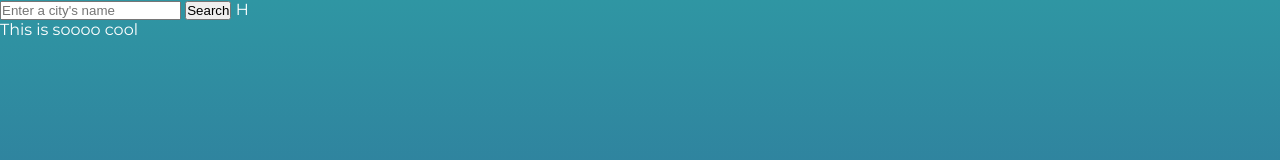
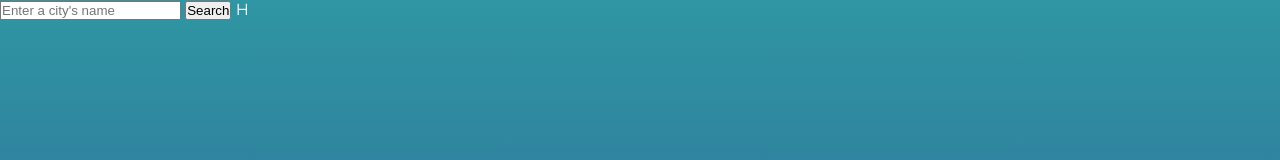
Before and after one commit to grngmdn/weather-app, a plain HTML site: page index.html in a window 1280 px wide. Shown: the top 160 px of the page. Drawn offline with Linux system fonts and the light colour scheme.

Commit message:
back to build

```diff
--- a/index.html
+++ b/index.html
@@ -19,7 +19,7 @@
           <input id="inputValue" placeholder="Enter a city's name" />
           <button id="searchButton" onclick="validation()">Search</button>
           <a href="index.html" id="home">H</a>
-          <p id="validation">This is soooo cool</p>
+          <p id="validation"></p>
         </div>
         <div id="container-two">
           <p id="location"></p>
```
